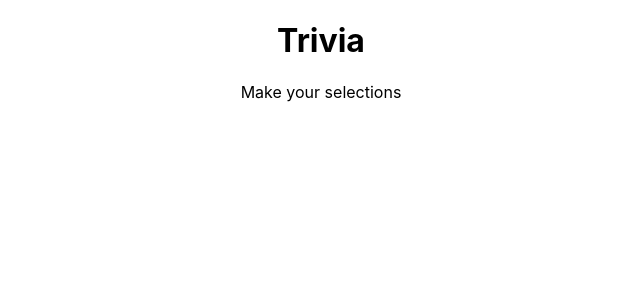
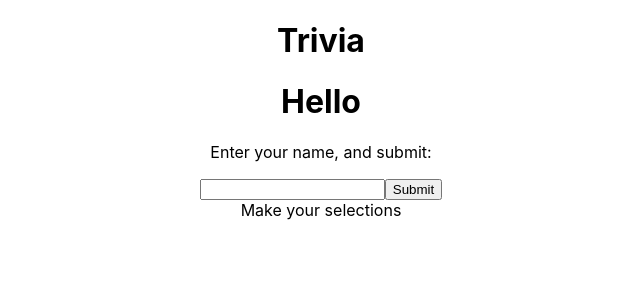
Before and after one commit to keosykhao/Trivia, a React (Create React App) app: page / in a window 1280 px wide. Shown: the top 300 px of the page, without its empty margins (319-959 px from the left). Built offline with nearby package versions, Linux system fonts and the light colour scheme; no server answers.

Commit message:
added name comp

```diff
--- a/src/App.js
+++ b/src/App.js
@@ -1,4 +1,4 @@
-
+import Name from './components/Name'
 import './App.css';
 // import Music from './components/Music';
 import Selctions from './components/Selections'
@@ -7,6 +7,7 @@ function App() {
   return (
     <div className="App">
       <h1>Trivia</h1>
+      <Name />
       <Selctions />
      {/* <Music /> */}
     </div>
--- /dev/null
+++ b/src/components/Name.jsx
@@ -0,0 +1,38 @@
+import React, { Component } from 'react';
+import ReactDOM from 'react-dom'
+
+
+class Name extends Component {
+    constructor(props) {
+        super(props);
+        this.state = { username: '' };
+      }
+      mySubmitHandler = (event) => {
+        event.preventDefault();
+        alert("You are submitting " + this.state.username);
+      }
+      myChangeHandler = (event) => {
+        this.setState({username: event.target.value});
+
+      }
+
+
+    render() {
+        return (
+            <div>
+                <form onSubmit={this.mySubmitHandler}>
+            <h1>Hello {this.state.username}</h1>
+            <p>Enter your name, and submit:</p>
+            <input type='text'onChange = {this.myChangeHandler}/>
+      <input
+        type='submit'
+      />
+      </form>
+            </div>
+        );
+    }
+}
+
+
+
+export default Name;
```
